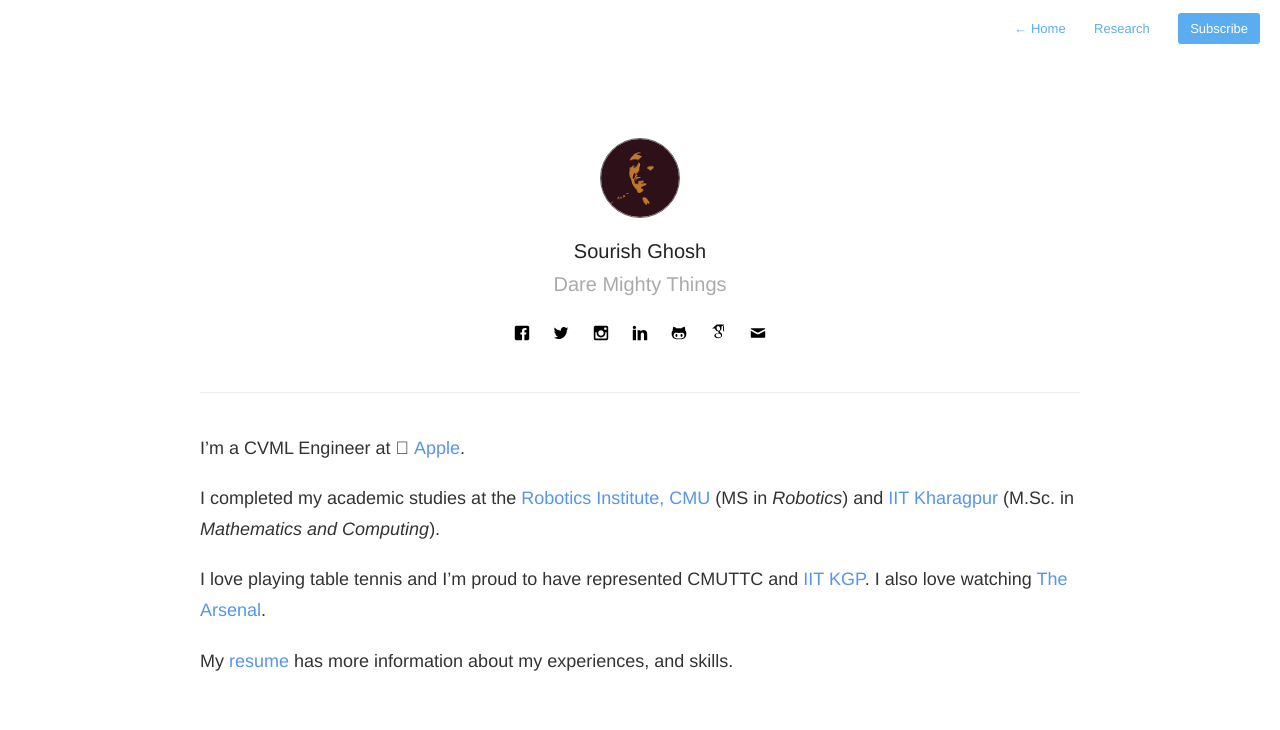
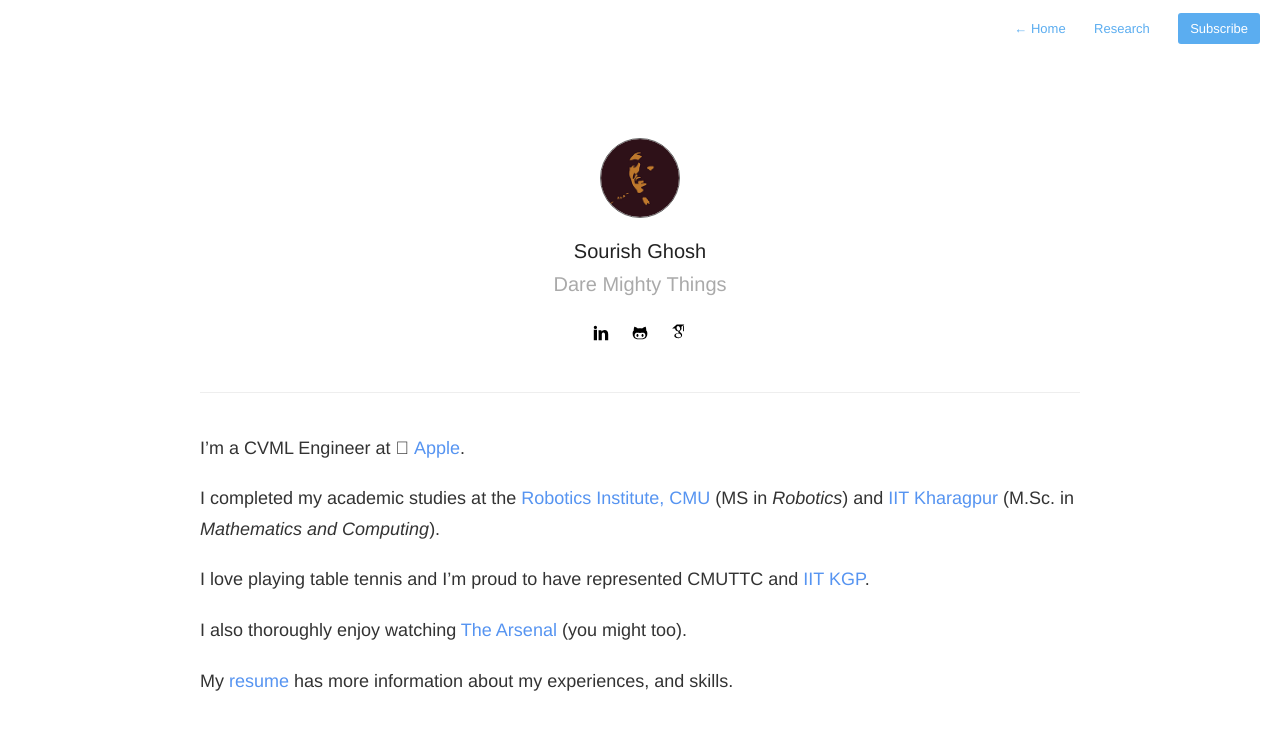
Before and after one commit to sourishg/sourishg.github.io, a Jekyll site: the page built from about.md, in a window 1280 px wide. Shown: the top 730 px of the page. Built offline with Jekyll 4.4.1, drawn with Linux system fonts in a browser that asks for light colours; nearby versions of some CDN libraries.

Commit message:
update social and about

```diff
--- a/_config.yml
+++ b/_config.yml
@@ -22,13 +22,13 @@ google_analytics: 'UA-82908038-1'
 disqus: true
 disqus_shortname: 'sourishghosh'
 
-#social-icons
-facebook: lordghosh
-twitter: sourish_gh
-instagram: darthsourish
+# social-icons
+# facebook: lordghosh
+# twitter: sourish_gh
+# instagram: darthsourish
 linkedin: sourishg
 github: sourishg
-email: ragnarok0211@gmail.com
+# email: ragnarok0211@gmail.com
 scholar: 45-8VtAAAAAJ
 
 # Details for the RSS feed generator
--- a/about.md
+++ b/about.md
@@ -8,6 +8,8 @@
 
 I completed my academic studies at the [Robotics Institute, CMU](https://www.ri.cmu.edu/){:target="_blank"} (MS in *Robotics*) and [IIT Kharagpur](http://www.iitkgp.ac.in){:target="_blank"} (M.Sc. in *Mathematics and Computing*).
 
-I love playing table tennis and I'm proud to have represented CMUTTC and [IIT KGP](https://wiki.metakgp.org/w/Table_Tennis). I also love watching [The Arsenal](https://youtu.be/vgiR0WYgZKg).
+I love playing table tennis and I'm proud to have represented CMUTTC and [IIT KGP](https://wiki.metakgp.org/w/Table_Tennis).
+
+I also thoroughly enjoy watching [The Arsenal](https://youtu.be/vgiR0WYgZKg) (you might too).
 
 My [resume]({{ site.baseurl }}/resume.pdf) has more information about my experiences, and skills.
```
